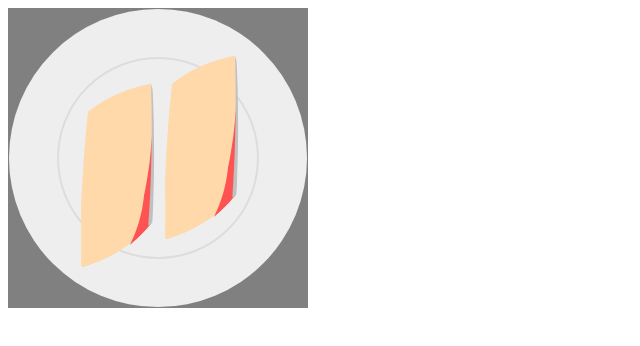
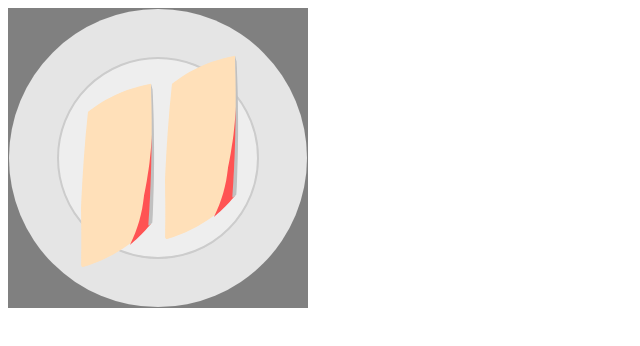
Before and after one commit to harryli0088/svg_path_generator, a website: page examples/conveyer_belt_sushi/yellowtail_nigiri.html in a window 1280 px wide. Shown: the whole page, without its empty margins (0-640 px from the left). Drawn offline with nearby package versions, Linux system fonts and the light colour scheme.

Commit message:
updated plate colors

```diff
--- a/examples/conveyer_belt_sushi/yellowtail_nigiri.html
+++ b/examples/conveyer_belt_sushi/yellowtail_nigiri.html
@@ -11,8 +11,8 @@ const svg = d3.select("svg")
 const g = svg.append("g").attr("transform","translate(150,150)")
 
 //plate
-g.append("circle").attr("cx",0).attr("cy",0).attr("r",149).attr("fill","#eee")
-g.append("circle").attr("cx",0).attr("cy",0).attr("r",100).attr("fill","none").attr("stroke","#ddd").attr("stroke-width",2)
+g.append("circle").attr("cx",0).attr("cy",0).attr("r",149).attr("fill","#e5e5e5")
+g.append("circle").attr("cx",0).attr("cy",0).attr("r",100).attr("fill","#eee").attr("stroke","#ccc").attr("stroke-width",2)
 
 // const rotate_group = g.append("g").attr("transform","rotate(45) scale(1.5)")
 const nigiri_group = g.append("g").attr("transform","scale(1.4) translate(-55,-53)")
@@ -33,7 +33,7 @@ const yellowtail_1 = {
     {dx: -49, dy: -31, r: 100, step_size: 3, wiggle_size: 0},
     {dx: 0, dy: -100, r: -1000, step_size: 3, wiggle_size: 0},
   ],
-  color: "#FFD9AA"
+  color: "#FFE0B9"
 };
 group_1.append("path").attr("fill",yellowtail_1.color).attr("d",svg_path_generator(yellowtail_1))
 
@@ -87,7 +87,7 @@ const yellowtail_2 = {
     {dx: -49, dy: -31, r: 100, step_size: 3, wiggle_size: 0},
     {dx: 0, dy: -100, r: -1000, step_size: 3, wiggle_size: 0},
   ],
-  color: "#FFD9AA"
+  color: "#FFE0B9"
 };
 group_2.append("path").attr("fill",yellowtail_2.color).attr("d",svg_path_generator(yellowtail_2))
 
```
Also changed, not shown: examples/conveyer_belt_sushi/alfonsino_nigiri.html (+2 -2 lines), examples/conveyer_belt_sushi/mackerel_nigiri.html (+2 -2 lines), examples/conveyer_belt_sushi/salmon_nigiri.html (+2 -2 lines), examples/conveyer_belt_sushi/tuna_nigiri.html (+2 -2 lines), examples/conveyer_belt_sushi/tuna_rolls.html (+2 -2 lines), examples/conveyer_belt_sushi/unagi_nigiri.html (+2 -2 lines), examples/conveyer_belt_sushi/alfonsino_nigiri.svg, examples/conveyer_belt_sushi/mackerel_nigiri.svg, examples/conveyer_belt_sushi/salmon_nigiri.svg, examples/conveyer_belt_sushi/tuna_nigiri.svg, examples/conveyer_belt_sushi/tuna_rolls.svg, examples/conveyer_belt_sushi/unagi_nigiri.svg, examples/conveyer_belt_sushi/yellowtail_nigiri.svg.
